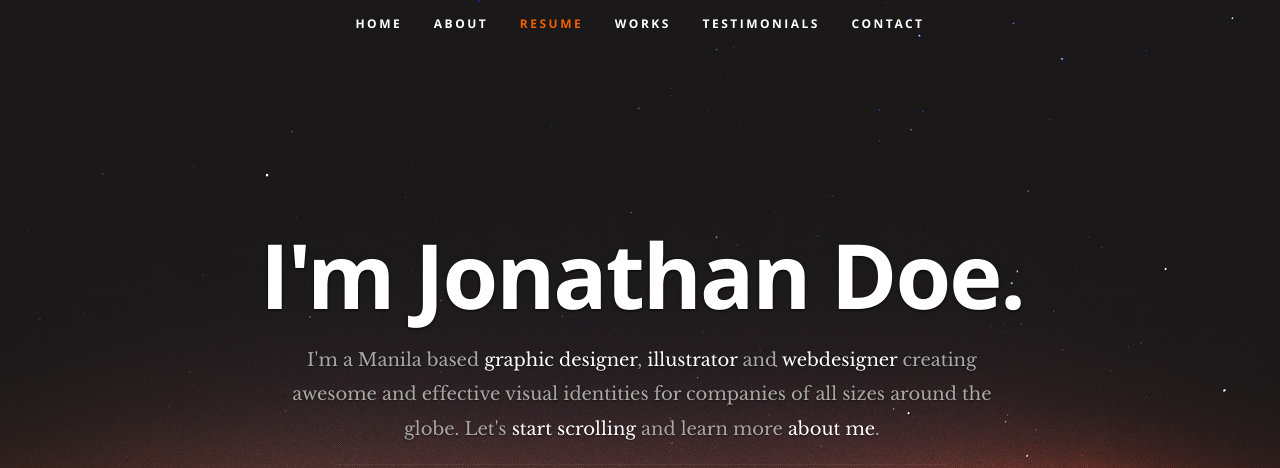
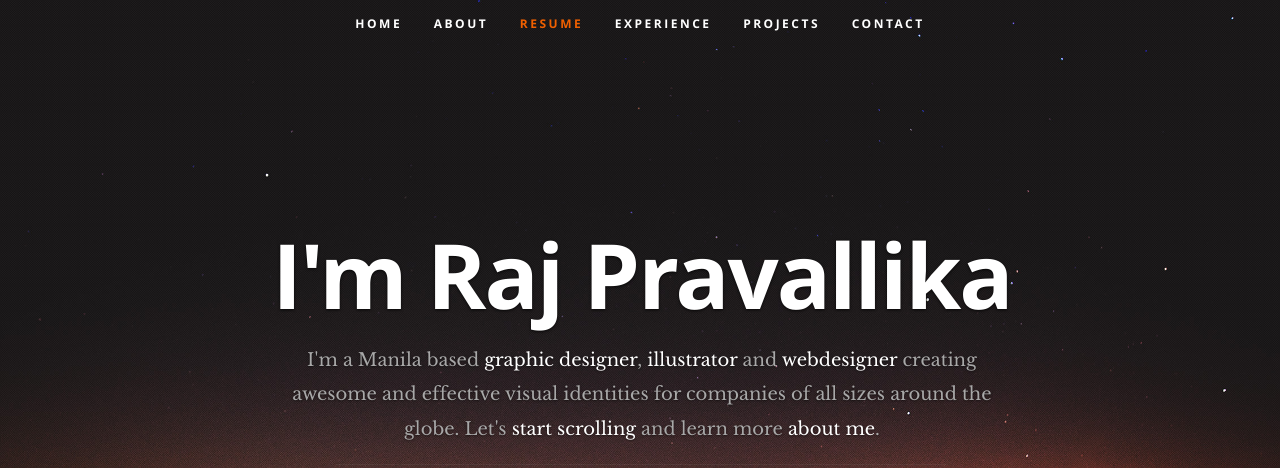
Before and after one commit to RajPravallika/RajPravallika.github.io, a plain HTML site: page index.html in a window 1280 px wide. Shown: the top 468 px of the page. Drawn offline with nearby package versions, Linux system fonts and the light colour scheme.

Commit message:
portfolio_2

```diff
--- a/index.html
+++ b/index.html
@@ -7,7 +7,7 @@
    <!--- Basic Page Needs
    ================================================== -->
    <meta charset="utf-8">
-	<title>Ceevee - Free Responsive HTML5/CSS3 Template</title>
+	<title>Raj Pravallika Talabattula</title>
 	<meta name="description" content="">
 	<meta name="author" content="">
 
@@ -47,8 +47,8 @@
             <li class="current"><a class="smoothscroll" href="#home">Home</a></li>
             <li><a class="smoothscroll" href="#about">About</a></li>
 	         <li><a class="smoothscroll" href="#resume">Resume</a></li>
-            <li><a class="smoothscroll" href="#portfolio">Works</a></li>
-            <li><a class="smoothscroll" href="#testimonials">Testimonials</a></li>
+            <li><a class="smoothscroll" href="#portfolio">Experience</a></li>
+            <li><a class="smoothscroll" href="#testimonials">Projects</a></li>
             <li><a class="smoothscroll" href="#contact">Contact</a></li>
          </ul> <!-- end #nav -->
 
@@ -56,7 +56,7 @@
 
       <div class="row banner">
          <div class="banner-text">
-            <h1 class="responsive-headline">I'm Jonathan Doe.</h1>
+            <h1 class="responsive-headline">I'm Raj Pravallika</h1>
             <h3>I'm a Manila based <span>graphic designer</span>, <span>illustrator</span> and <span>webdesigner</span> creating awesome and
             effective visual identities for companies of all sizes around the globe. Let's <a class="smoothscroll" href="#about">start scrolling</a>
             and learn more <a class="smoothscroll" href="#about">about me</a>.</h3>
```
